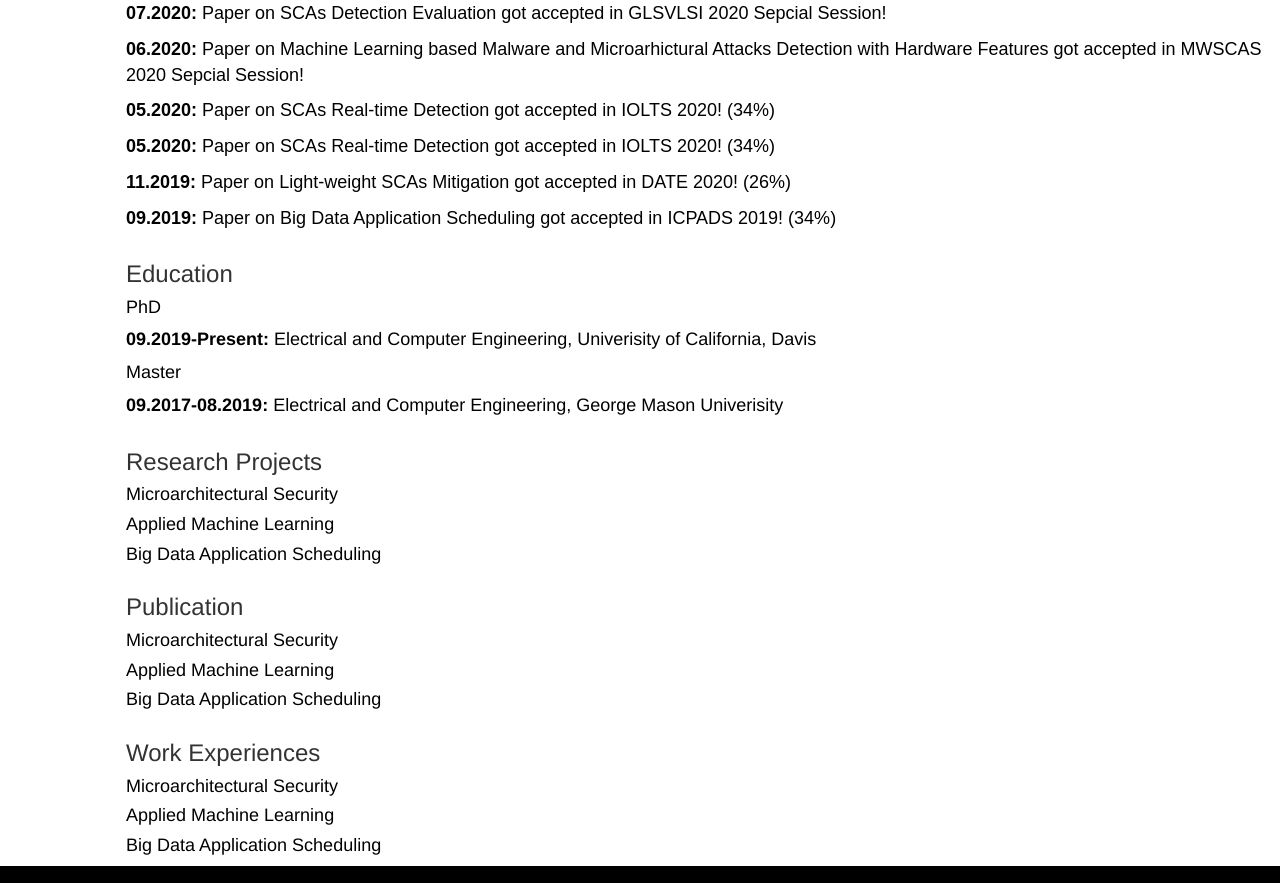
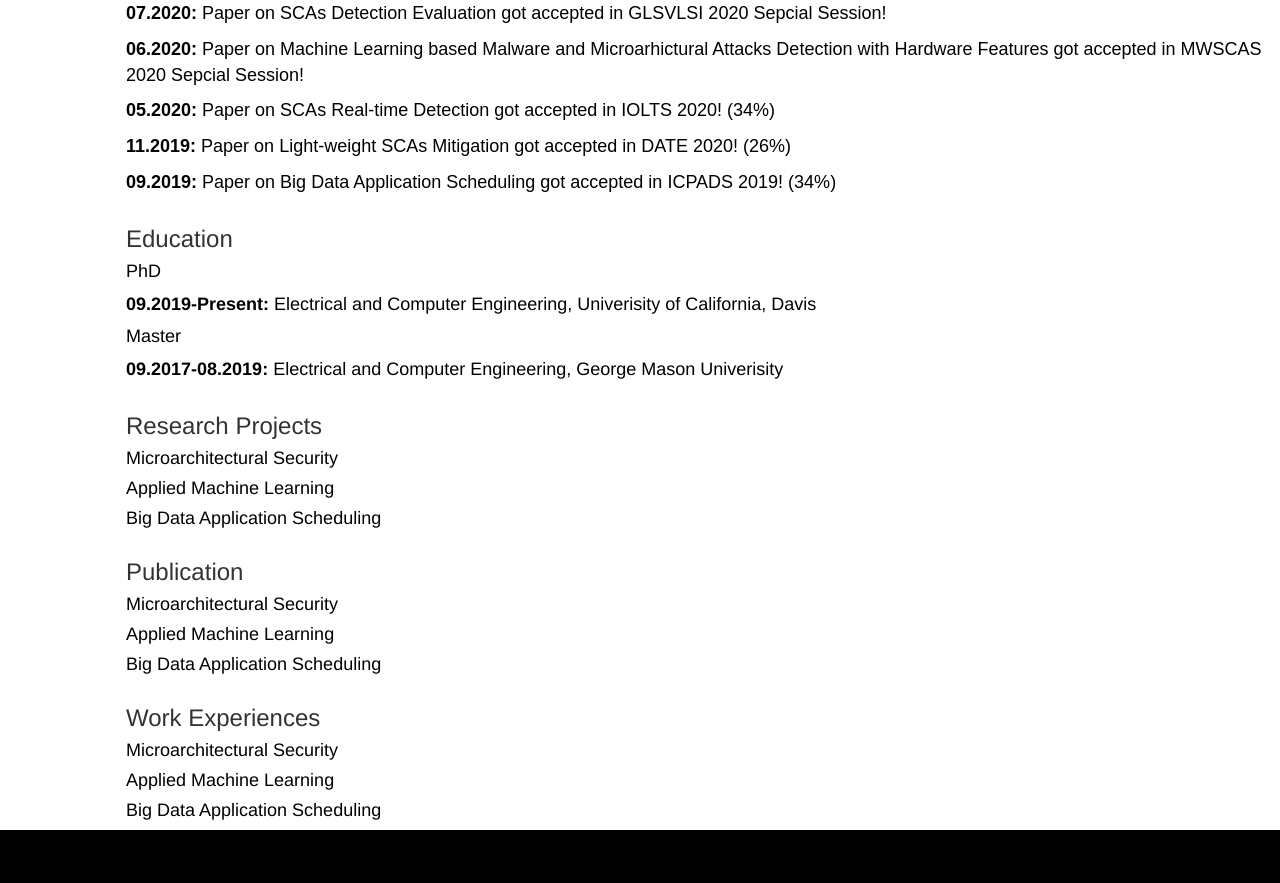
Before and after one commit to danggewang/danggewang.github.io, a plain HTML site: page index.html in a window 1280 px wide. Shown: the part 898-1781 px from the top of the page. Drawn offline with Linux system fonts and the light colour scheme.

Commit message:
update html

```diff
--- a/index.html
+++ b/index.html
@@ -107,9 +107,7 @@ Smartphone Compatible web template, free webdesigns for Nokia, Samsung, LG, Sony
 		  <p style="color:black;font-size:18px;">
 			<span class="nowrap"><b>05.2020:     </b>Paper on SCAs Real-time Detection got accepted in IOLTS 2020! (34%)</span>
 		  </p>
-		  <p style="color:black;font-size:18px;">
-			<span class="nowrap"><b>05.2020:     </b>Paper on SCAs Real-time Detection got accepted in IOLTS 2020! (34%)</span>
-		  </p>
+
 		  <p style="color:black;font-size:18px;">
 			<span class="nowrap"><b>11.2019:     </b>Paper on Light-weight SCAs Mitigation got accepted in DATE 2020! (26%)</span>
 		  </p>
```
